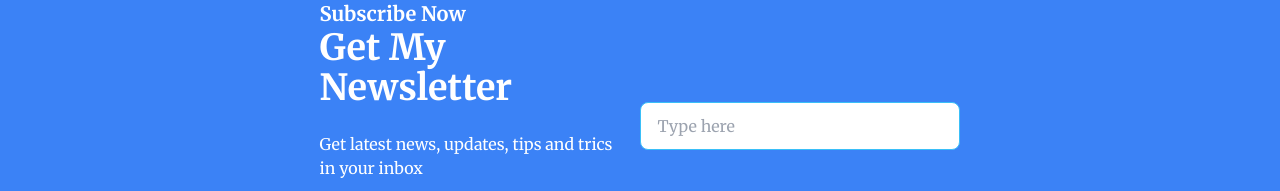
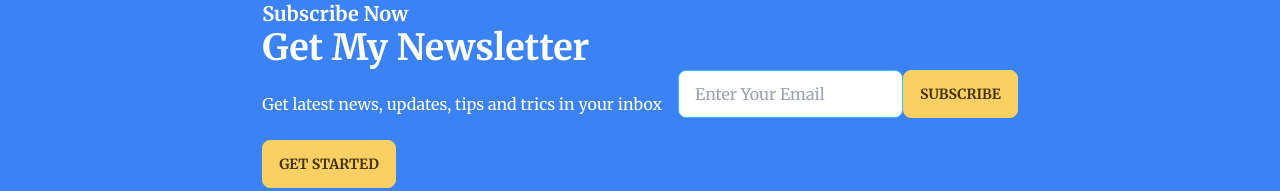
Before and after one commit to naimulislamshakil/naimul-islam-protfolio-website, a React (Create React App) app: page / in a window 1280 px wide. Shown: the part 3765-3956 px from the top of the page. Built offline with nearby package versions, Linux system fonts and the light colour scheme; no server answers.

Commit message:
Filter portfolio

```diff
--- a/src/Component/Pages/Portfolio.js
+++ b/src/Component/Pages/Portfolio.js
@@ -4,11 +4,12 @@ import PortfolioCard from "./PortfolioCard";
 
 const Portfolio = () => {
   const [items, setItem] = useState([]);
-  useEffect(() => {
-    fetch("http://localhost:5000/portfolio")
-      .then((res) => res.json())
-      .then((data) => setItem(data));
-  }, []);
+  const [a, seta] = useState([]);
+  // useEffect(() => {
+  //   fetch("http://localhost:5000/portfolio")
+  //     .then((res) => res.json())
+  //     .then((data) => setItem(data));
+  // }, []);
 
   const showAll = () => {
     setItem([]);
@@ -17,7 +18,16 @@ const Portfolio = () => {
       .then((data) => setItem(data));
   };
   const specife = (value) => {
+    setItem([]);
+
     console.log("click", value);
+    fetch("http://localhost:5000/portfolio")
+      .then((res) => res.json())
+      .then((data) => seta(data));
+    console.log(a);
+    const available = a.filter((item) => item.tech.includes(value));
+    console.log(available);
+    setItem(available);
   };
   return (
     <div className="bg-portfolio">
@@ -36,13 +46,13 @@ const Portfolio = () => {
           Show All
         </button>
         <button
-          onClick={() => specife("ReactJs")}
+          onClick={() => specife("React")}
           className="font-bold hover:btn-primary btn p-5 w-3/4"
         >
           ReactJs
         </button>
         <button
-          onClick={() => specife("Express")}
+          onClick={() => specife("Express JS")}
           className="font-bold hover:btn-primary btn p-5 w-3/4"
         >
           Express
--- a/src/Component/Pages/Subscribe.js
+++ b/src/Component/Pages/Subscribe.js
@@ -1,15 +1,31 @@
-import React from "react";
+import React, { useState } from "react";
 
 const Subscribe = () => {
+  const [email, setEmail] = useState("");
+  const subscribe = () => {
+    fetch("http://localhost:5000/post", {
+      method: "POST",
+      headers: { "content-type": "application/json" },
+      body: JSON.stringify(email),
+    })
+      .then((res) => res.json())
+      .then((data) => console.log(data));
+  };
   return (
     <div>
       <div class="hero bg-blue-500 rounded-xl">
         <div class="hero-content flex-col lg:flex-row-reverse">
-          <input
-            type="text"
-            placeholder="Type here"
-            class="input input-bordered input-info w-full max-w-xs"
-          />
+          <div className="flex">
+            <input
+              onBlur={(e) => setEmail(e.target.value)}
+              type="email"
+              placeholder="Enter Your Email"
+              class="input input-bordered input-info w-full max-w-xs"
+            />
+            <button onClick={subscribe} class="btn btn-primary">
+              Subscribe
+            </button>
+          </div>
           <div>
             <h1 className="text-xl font-bold text-white">Subscribe Now</h1>
             <h1 class="text-4xl font-bold text-white">Get My Newsletter</h1>
```
